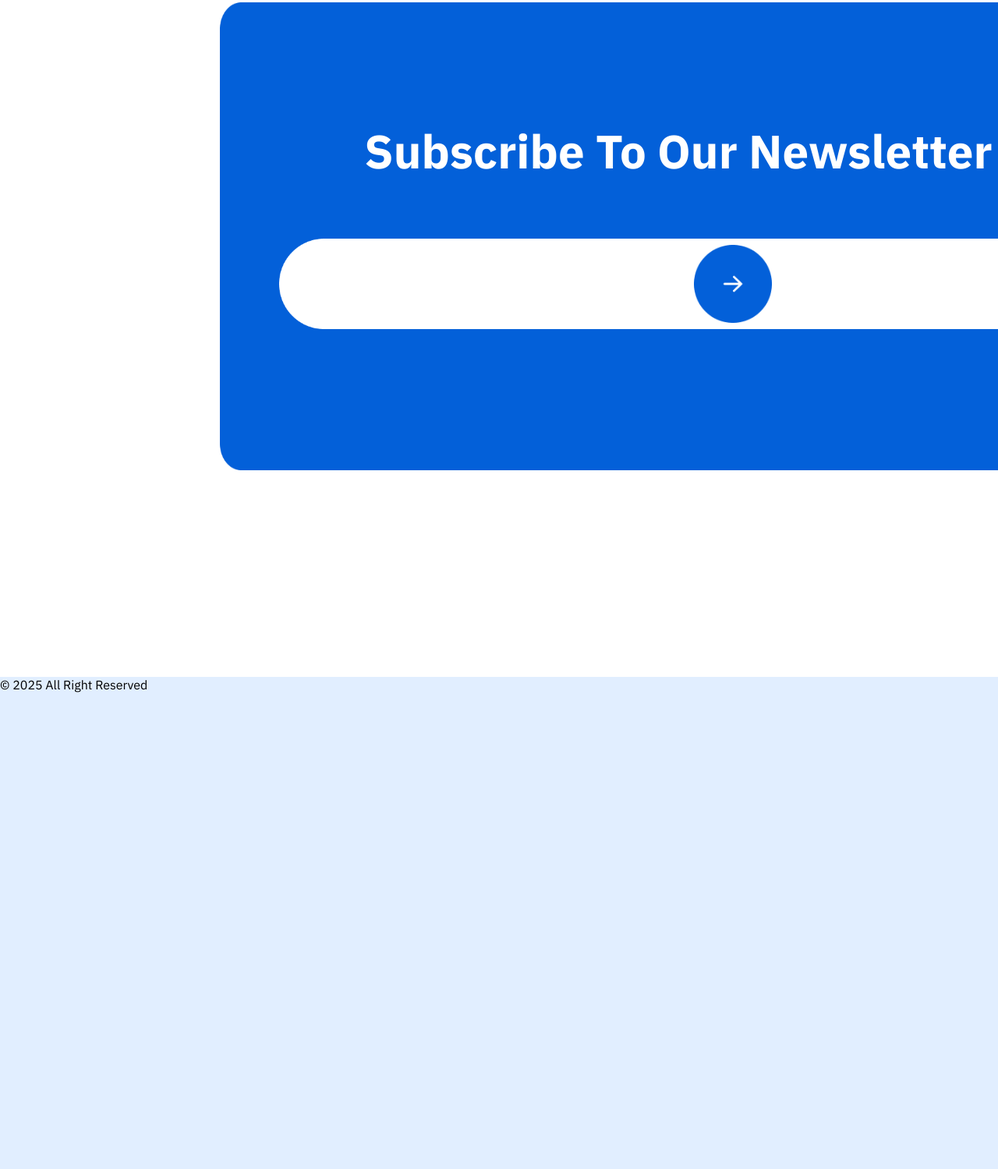
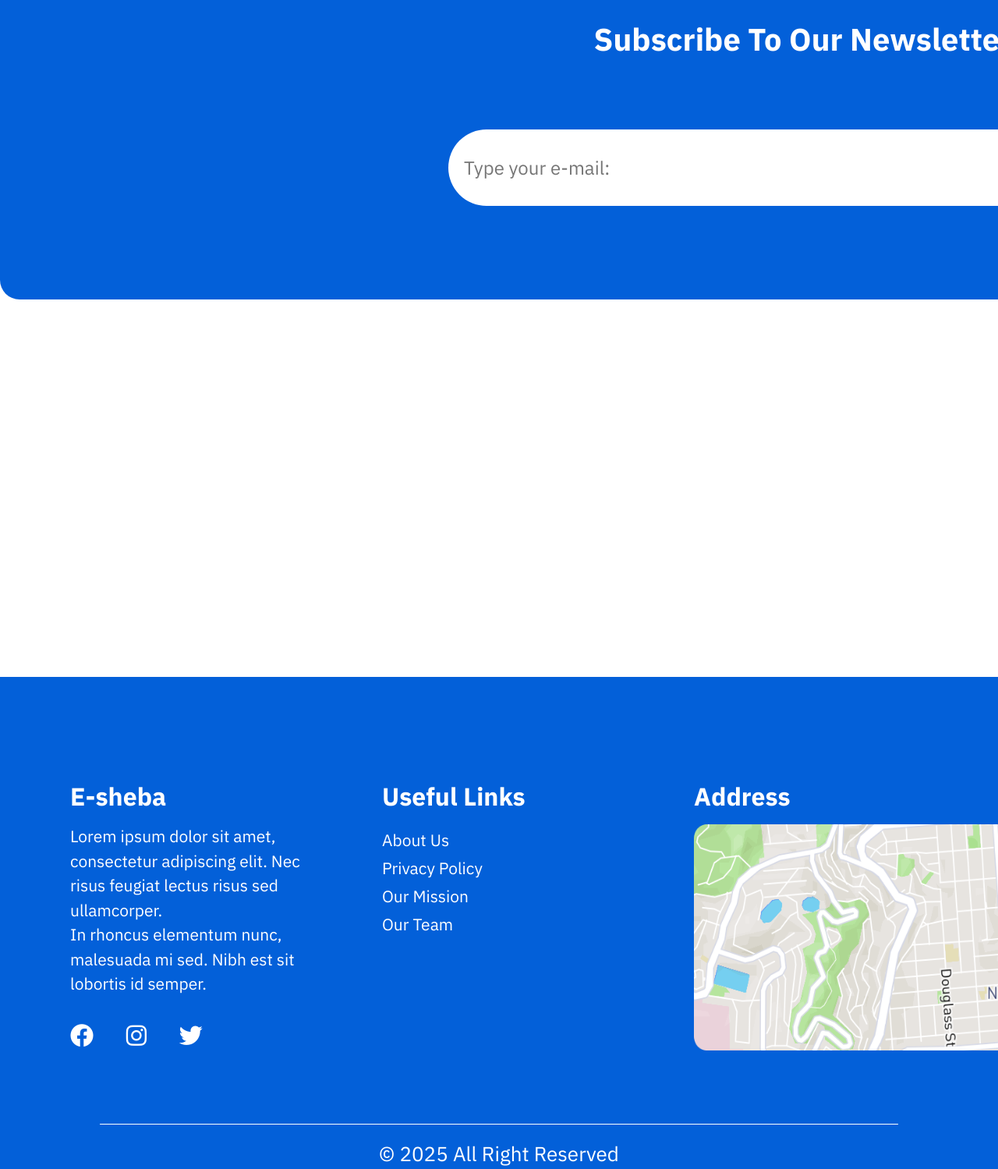
Before and after one commit to barretu/landing-page, a plain HTML site: page index.html in a window 1280 px wide. Shown: the part 5806-7305 px from the top of the page at 78% size. Before the commit the page ends 6694 px from the top, so only its background shows below. Drawn offline with Linux system fonts and the light colour scheme.

Commit message:
Finalização.

```diff
--- a/index.html
+++ b/index.html
@@ -10,6 +10,7 @@
     <link rel="icon" type="image/x-icon" href="/img/favicon.ico">
     <link rel="icon" sizes="16x16" href="/img/favicon-16x16.png">
     <link rel="icon" sizes="32x32" href="/img/favicon-32x32.png">
+    <link rel="stylesheet" href="https://cdnjs.cloudflare.com/ajax/libs/font-awesome/6.4.2/css/all.min.css">
 
     <title>E-sheba</title>
 </head>
@@ -330,26 +331,55 @@
 
             <a href="#" class="learn-more-history">Learn More →</a>
 
-            <div class="texto-caixa-azul-history">
-                <h1>Subscribe To Our Newsletter</h1>
-            </div>
-
-            <div class="quadrado-azul-history">
-                <img src="/img/quadrado-azul-history.png">
-            </div>
-
-            <div class="barra-pesquisa-history">
-                <img src="/img/barra-pesquisa-history.png">
-            </div>
-
-            <div class="botao-pesquisa-history">
-                <img src="/img/botao-pesquisa-history.png">
+            <div class="container-history">
+                <h2>Subscribe To Our Newsletter</h2>
+                <div class="form">
+                    <input type="email" placeholder="Type your e-mail:">
+                    <button>
+                        <img src="/img/botao-pesquisa-history.png" alt="Seta">
+                    </button>
+                </div>
             </div>
 
         </section>
 
         <footer class="footer">
-            <p>© 2025 All Right Reserved</p>
-        </footer>
+            <div class="footer-container">
+
+              <!-- Coluna 1: Sobre -->
+              <div class="footer-section">
+                <h3>E-sheba</h3>
+                <p>Lorem ipsum dolor sit amet, consectetur adipiscing elit. Nec risus feugiat lectus risus sed ullamcorper.</p>
+                <p>In rhoncus elementum nunc, malesuada mi sed. Nibh est sit lobortis id semper.</p>
+                <div class="social-icons">
+                  <a href="#"><i class="fab fa-facebook"></i></a>
+                  <a href="#"><i class="fab fa-instagram"></i></a>
+                  <a href="#"><i class="fab fa-twitter"></i></a>
+                </div>
+              </div>
+
+              <!-- Coluna 2: Links Úteis -->
+              <div class="footer-section">
+                <h3>Useful Links</h3>
+                <ul>
+                  <li><a href="#">About Us</a></li>
+                  <li><a href="#">Privacy Policy</a></li>
+                  <li><a href="#">Our Mission</a></li>
+                  <li><a href="#">Our Team</a></li>
+                </ul>
+              </div>
+
+              <!-- Coluna 3: Endereço -->
+              <div class="footer-section">
+                <h3>Address</h3>
+                <img src="/img/mapa-footer.png" alt="Mapa" class="footer-map">
+              </div>
+            </div>
+
+            <hr>
+
+            <p class="footer-copy">&copy; 2025 All Right Reserved</p>
+          </footer>
+
     </body>
 </html>
--- a/style.css
+++ b/style.css
@@ -696,63 +696,175 @@ button.signup:hover {
     color: #013770;
   }
 
-  .texto-caixa-azul-history {
-    position: relative;
+  .container-history {
+    background-color: #0360D9;
+    padding: 30px;
+    border-radius: 25px;
+    text-align: center;
+    width: 2000px;
+    height: 400px;
+
+    display: flex;
+    flex-direction: column;
+    align-items: center;
+
+    margin: 0 auto;
+}
+
+.container-history h2 {
+    background-color: transparent;
+    color: white;
+    margin-bottom: 20px;
     font-size: 40px;
-    left: 36.5%;
-    bottom: -230px;
-    color: #FFFFFF;
-    background-color: transparent;
-    z-index: 1;
+    margin-top: 70px;
+}
+
+.form {
+    display: flex;
+    align-items: center;
+    background: white;
+    border-radius: 50px;
+    padding: 5px;
+    margin-top: 70px;
+    width: 900px;
+}
+
+.form input {
+    flex: 1;
+    border: none;
+    outline: none;
+    padding: 15px;
+    font-size: 24px;
+    border-radius: 50px;
+    background-color: #FFFFFF;
+}
+
+.form button {
+    background: none;
+    border: none;
+    cursor: pointer;
+    padding: 10px 15px;
+}
+
+.form button img {
+    width: 64px;
+    height: 64px;
+    background-color: #FFFFFF;
+}
+
+/* FOOTER */
+
+.footer {
+    background-color: #0360D9;
+    color: white;
+    padding: 30px 0;
+    text-align: center;
   }
 
-  .texto-caixa-azul-history h1 {
-    background-color: transparent !important;
-    max-width: 1290px;
+  .footer-container {
+    background-color: #0360D9;
+    display: flex;
+    justify-content: space-between;
+    align-items: start;
+    max-width: 1200px;
+    margin: auto;
+    flex-wrap: nowrap;
+    padding: 20px;
   }
 
-  .quadrado-azul-history {
-    background-color: transparent !important;
-    position: relative;
-    left: 22%;
-    margin: 0;
+  /* Seções do footer */
+  .footer-section {
+    background-color: #0360D9;
+    flex: 1;
+    min-width: 300px;
+    padding: 50px;
+    text-align: left;
+    width: 33%;
   }
 
-  .quadrado-azul-history img {
-    background-color: transparent !important;
-    width: 1650px;
-    height: 600px;
+  /* Títulos */
+  .footer-section h3 {
+    background-color: #0360D9;
+    font-size: 32px;
+    margin-bottom: 15px;
   }
 
-  .barra-pesquisa-history {
-    background-color: transparent;
-    position: relative;
-    left: 28%;
-    bottom: 14%;
+  /* Parágrafos */
+  .footer-section p {
+    background-color: #0360D9;
+    font-size: 21px;
+    line-height: 1.5;
+    margin-bottom: 10px;
   }
 
-  .barra-pesquisa-history img {
-    background-color: transparent;
-    width: 1300px;
+  /* Links */
+  .footer-section ul {
+    background-color: #0360D9;
+    list-style: none;
+    padding: 0;
+    font-size: 21px;
   }
 
-  .botao-pesquisa-history {
-    background-color: transparent;
-    position: relative;
-    left: 69.5%;
-    bottom: 19.2%;
+  .footer-section ul li {
+    background-color: #0360D9;
+    margin: 8px 0;
   }
 
-  .botao-pesquisa-history img {
-    background-color: transparent;
-    width: 100px;
+  .footer-section ul li a {
+    background-color: #0360D9;
+    color: white;
+    text-decoration: none;
   }
 
-#footer {
-    background-color: #0360D9 !important;
-    height: 500px;
-}
+  .footer-section ul li a:hover {
+    text-decoration: underline;
+  }
 
-#footer p {
-    background-color: #0360D9 !important;
-}
+  /* Ícones sociais */
+  .social-icons a {
+    background-color: #0360D9;
+    margin-right: 38px;
+    font-size: 18px;
+    color: white;
+    text-decoration: none;
+    font-size: 30px;
+    transition: color 0.3s ease, transform 0.2s ease;
+  }
+
+  .social-icons {
+    background-color: #0360D9;
+    margin-top: 30px;
+  }
+
+  .social-icons a:hover {
+    color: #ffcc00;
+    transform: scale(1.5);
+  }
+
+  .social-icons i {
+    background-color: #0360D9;
+  }
+
+
+  .footer-map {
+    background-color: #0360D9;
+    /* width: 100%; */
+    max-width: 600px;
+    height: 290px;
+  }
+
+  /* Linha divisória */
+  hr {
+    border: 0;
+    height: 1px;
+    background-color: white;
+    margin: 20px auto;
+    width: 80%;
+  }
+
+  /* Texto de copyright */
+  .footer-copy {
+    background-color: #0360D9;
+    font-size: 26px;
+    margin-top: 10px;
+  }
```
Also changed, not shown: img/mapa-footer.png (added).
